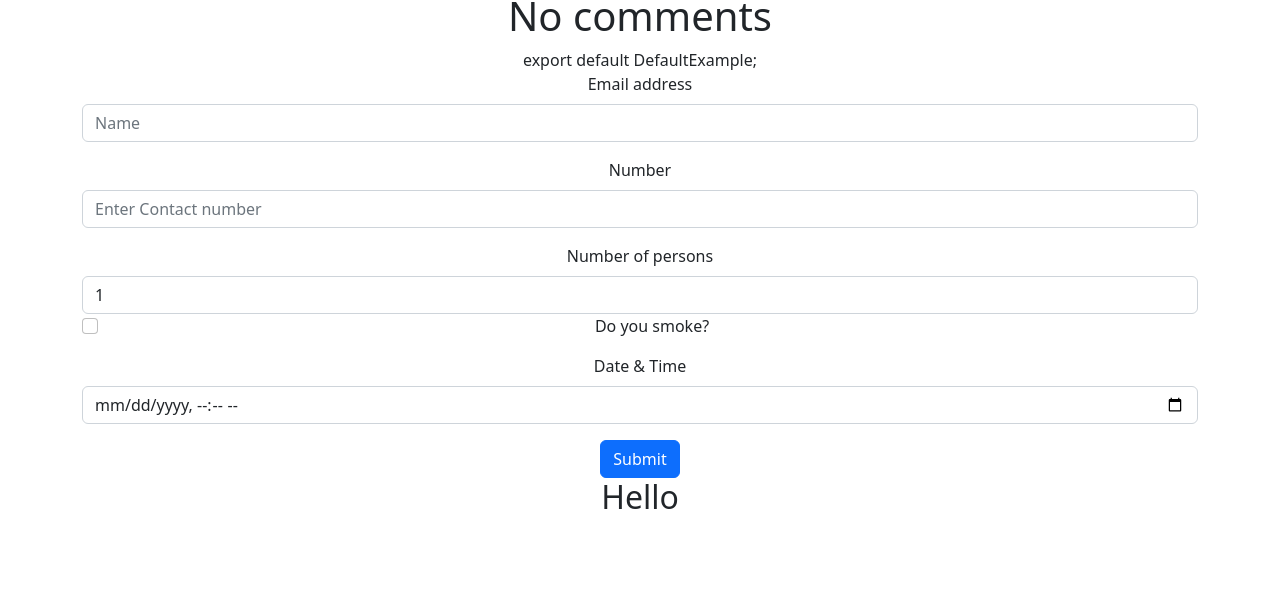
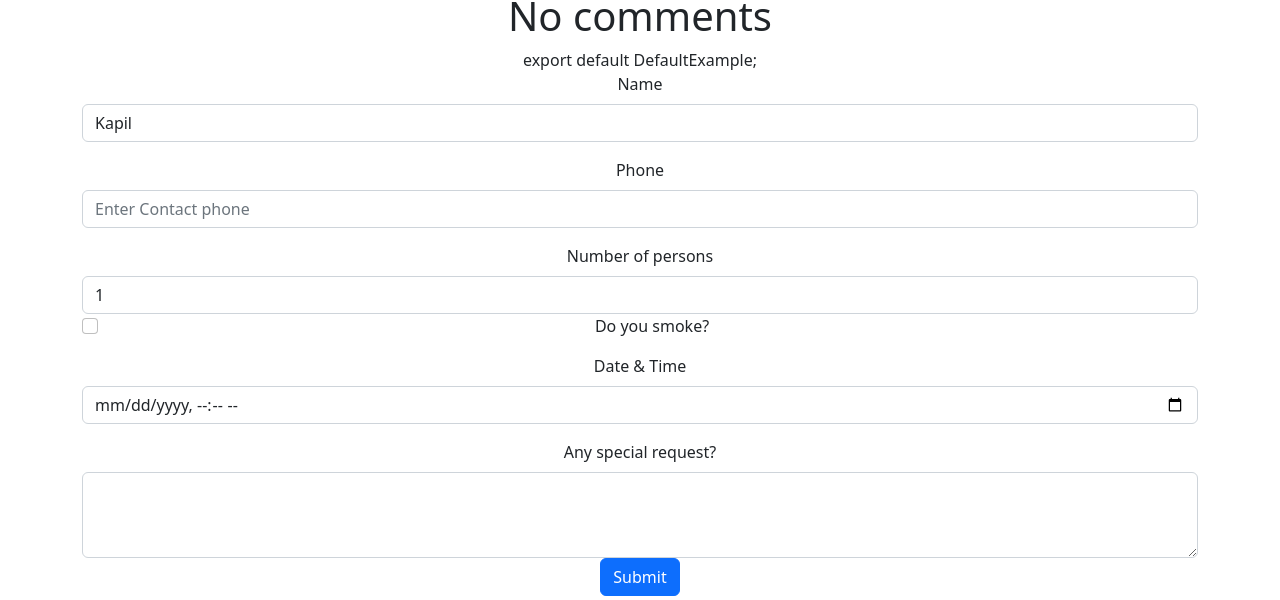
Before and after one commit to kapilthapliyal0001/Pro3, a React (Create React App) app: page / in a window 1280 px wide. Shown: the part 586-1186 px from the top of the page. Before the commit the page ends 1110 px from the top, so only its background shows below. Built offline with nearby package versions, Linux system fonts and the light colour scheme.

Commit message:
added full form

```diff
--- a/src/components/ReservationForm.jsx
+++ b/src/components/ReservationForm.jsx
@@ -4,21 +4,71 @@ import React, { Component } from "react";
 import { Form, Button, FloatingLabel } from "react-bootstrap";
 
 class ReservationForm extends Component {
+  state = {
+    reservation: {
+      name: "Kapil",
+      phone: "",
+      persons: 1,
+      smoking: false,
+      date_time: "",
+      specialRequests: "",
+    },
+  };
+
+  inputChange = (e) => {
+    let id = e.target.id;
+
+    this.setState({
+      reservation: {
+        ...this.state.reservation,
+        [id]: id === "smoking" ? e.target.checked : e.target.value,
+      },
+    });
+  };
   render() {
     return (
       <Form>
         <Form.Group className="mb-3">
-          <Form.Label>Email address</Form.Label>
-          <Form.Control type="name" placeholder="Name" />
+          <Form.Label>Name</Form.Label>
+          <Form.Control
+            type="name"
+            placeholder="Name"
+            value={this.state.reservation.name}
+            onChange={(e) =>
+              this.setState({
+                reservation: {
+                  ...this.state.reservation,
+                  name: e.target.value,
+                },
+              })
+            }
+          />
         </Form.Group>
 
         <Form.Group className="mb-3">
-          <Form.Label>Number</Form.Label>
-          <Form.Control type="number" placeholder="Enter Contact number" />
+          <Form.Label>Phone</Form.Label>
+          <Form.Control
+            type="phone"
+            placeholder="Enter Contact phone"
+            value={this.state.reservation.phone}
+            onChange={(e) => {
+              this.setState({
+                reservation: {
+                  ...this.state.reservation,
+                  phone: e.target.value,
+                },
+              });
+            }}
+          />
         </Form.Group>
         <Form.Group>
           <Form.Label>Number of persons</Form.Label>
-          <Form.Control as="select">
+          <Form.Control
+            as="select"
+            onChange={(e) => this.inputChange(e)}
+            id="persons"
+            value={this.state.persons}
+          >
             <option value="1">1</option>
             <option value="2">2</option>
             <option value="3">3</option>
@@ -26,11 +76,38 @@ class ReservationForm extends Component {
           </Form.Control>
         </Form.Group>
         <Form.Group className="mb-3">
-          <Form.Check type="checkbox" label="Do you smoke?" />
+          <Form.Check
+            type="checkbox"
+            label="Do you smoke?"
+            checked={this.state.reservation.smoking}
+            id="smoking"
+            onChange={(e) => this.inputChange(e)}
+          />
         </Form.Group>
         <Form.Group className="mb-3">
           <Form.Label>Date & Time</Form.Label>
-          <Form.Control type="datetime-local" />
+          <Form.Control
+            type="datetime-local"
+            value={this.state.reservation.date_time}
+            onChange={(e) =>
+              this.setState({
+                reservation: {
+                  ...this.state.reservation,
+                  date_time: e.target.value,
+                },
+              })
+            }
+          />
+        </Form.Group>
+        <Form.Group>
+          <Form.Label>Any special request?</Form.Label>
+          <Form.Control
+            as="textarea"
+            rows={3}
+            value={this.state.reservation.specialRequests}
+            id="specialRequests"
+            onChange={this.inputChange}
+          />
         </Form.Group>
         <Button variant="primary" type="submit">
           Submit
```
